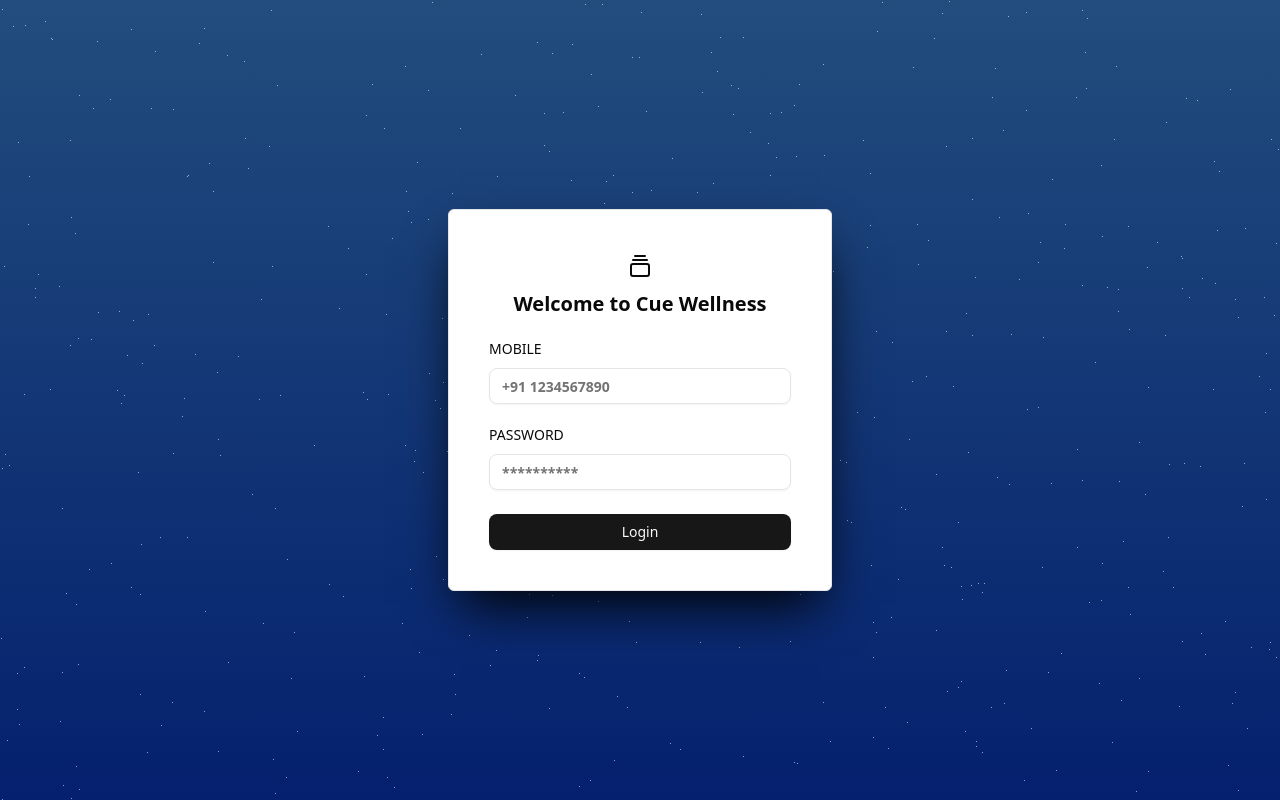
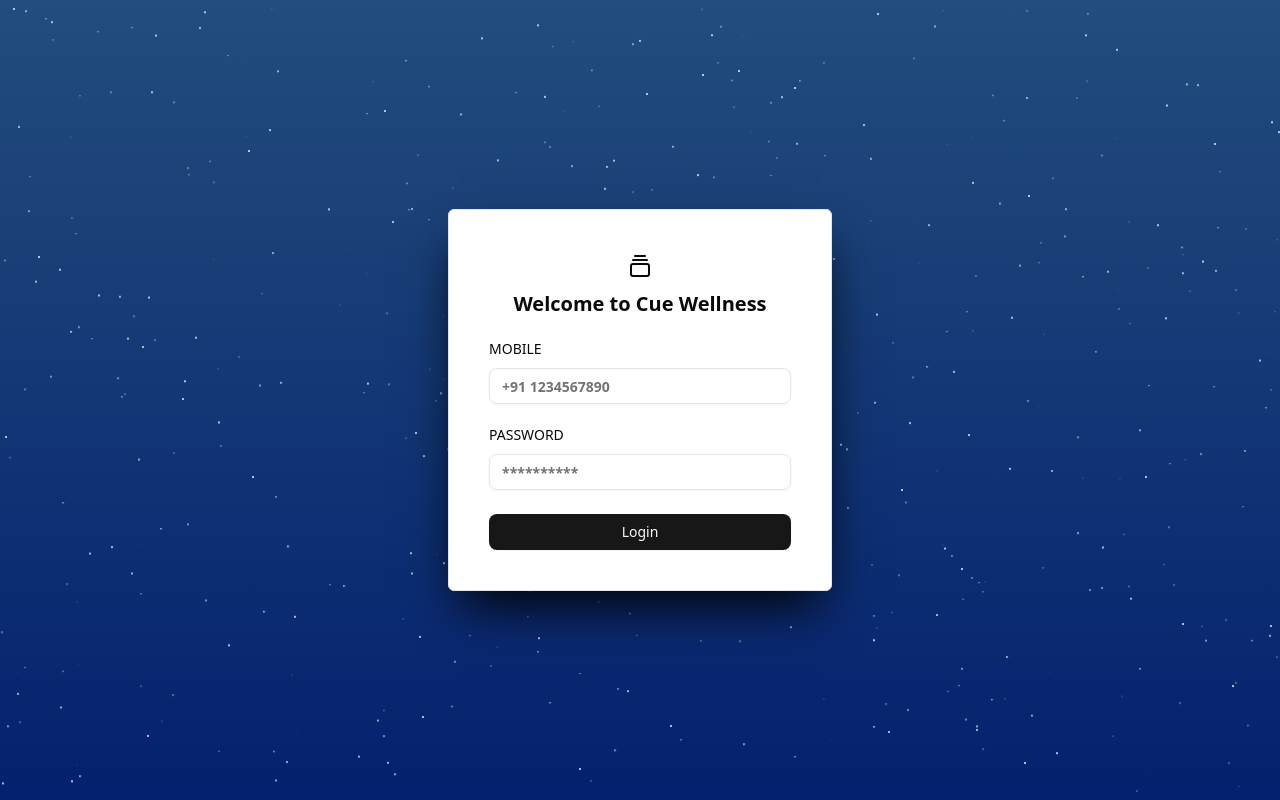
Before and after one commit to sahilsheikh-dev/cue-wellness-dashboard, a React (Vite) app: page /login in a window 1280 px wide. Built offline with nearby package versions, Linux system fonts and the light colour scheme.

Commit message:
UIUX Changes

```diff
--- a/src/styles/background/background.css
+++ b/src/styles/background/background.css
@@ -1,5 +1,5 @@
 /* src/styles/Background.css */
-@import '../variables.scss';
+@import "../variables.scss";
 
 /* Full page gradient background */
 .bg-background {
@@ -58,3 +58,66 @@
     opacity: 0;
   }
 }
+
+:root {
+  --light-blue: #7fc4ff;
+  --dark-blue: #0b2545;
+  --navy-blue: #081c2f;
+  --gold-spark: #ffd166;
+}
+
+/* ✅ makes the shell at least viewport tall, independent of children */
+.bg-root {
+  position: relative;
+  width: 100%;
+  min-height: 100dvh;
+
+}
+
+/* ✅ fixed to the viewport, not to content */
+.bg-background {
+  position: fixed;
+  inset: 0;
+  width: 100vw;
+  height: 100dvh;
+  z-index: -1;
+  overflow: hidden;
+  background: linear-gradient(to bottom, var(--light-blue), var(--dark-blue));
+  background-color: var(--navy-blue);
+}
+
+.sparklers {
+  position: absolute;
+  inset: 0;
+  pointer-events: none;
+  overflow: hidden;
+}
+.spark {
+  position: absolute;
+  width: 2px;
+  height: 2px;
+  background: var(--gold-spark);
+  border-radius: 50%;
+  opacity: 0.8;
+  animation: sparkle 2s infinite ease-in-out;
+}
+
+@keyframes sparkle {
+  0% {
+    transform: translateY(0) scale(0.6);
+    opacity: 0.8;
+  }
+  50% {
+    transform: translateY(-18px) scale(1);
+    opacity: 1;
+  }
+  100% {
+    transform: translateY(0) scale(0.6);
+    opacity: 0.1;
+  }
+}
+
+.content {
+  position: relative;
+  z-index: 1;
+}
```
Lines whose indentation alone changed are shown as unchanged.
